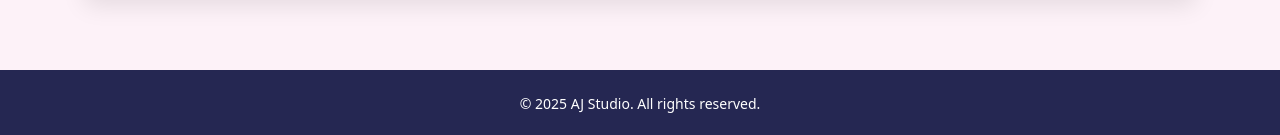
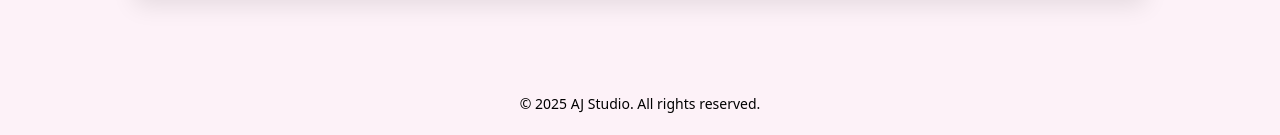
Before and after one commit to ajay-mkumar/photo-studio-UI, a React (Vite) app: page / in a window 1280 px wide. Shown: the part 1714-1849 px from the top of the page. Built offline with nearby package versions, Linux system fonts and the light colour scheme.

Commit message:
margin modified for body

```diff
--- a/src/components/Footer/Footer.tsx
+++ b/src/components/Footer/Footer.tsx
@@ -1,6 +1,6 @@
 function Footer() {
     return (
-      <footer className="bg-[#252752] text-white py-6 text-center text-sm font-medium">
+      <footer className="text-black py-6 text-center text-sm font-medium">
         &copy; {new Date().getFullYear()} AJ Studio. All rights reserved.
       </footer>
     );
--- a/src/index.css
+++ b/src/index.css
@@ -1 +1,5 @@
 @import "tailwindcss";
+
+body {
+    margin: 0 50px;
+}
```
